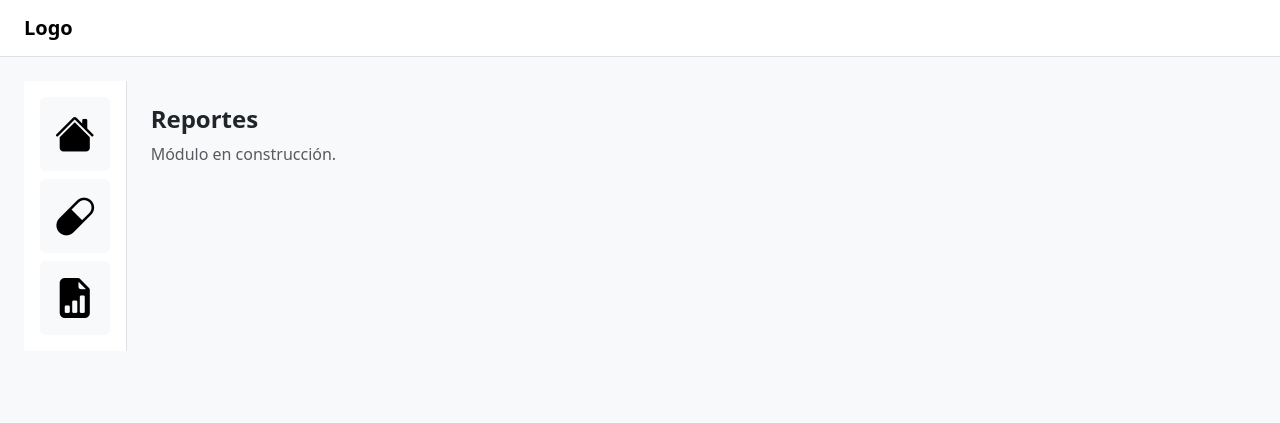
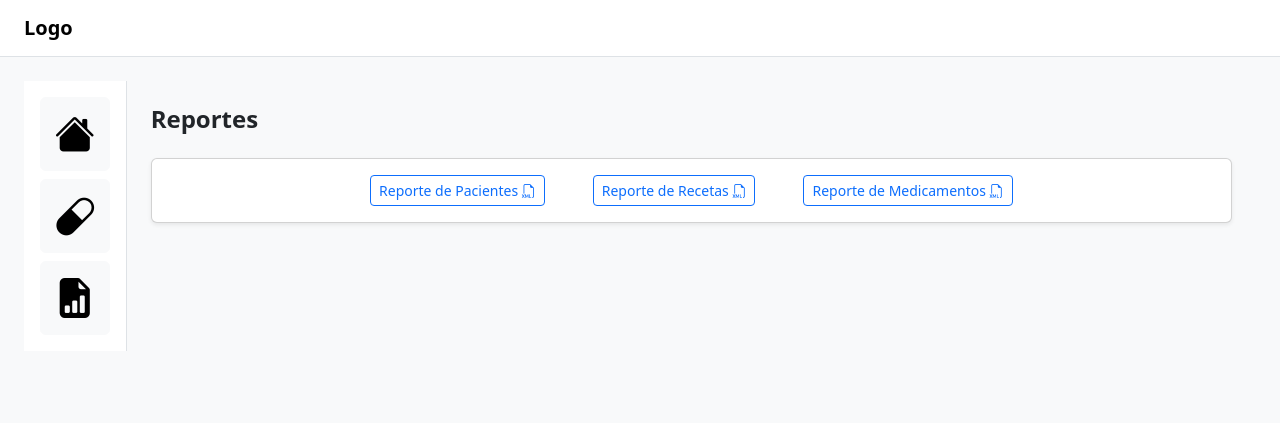
Before and after one commit to Lorena-V/Proyecto-titulo-TI, a Flask app: template app/templates/reportes.html in a window 1280 px wide. Shown: the top 423 px of the page. Run offline with Flask 3, Linux system fonts and the light colour scheme; the template is opened without the code that fills it, so the values that code supplies are empty; some libraries are stand-ins or nearby versions.

Commit message:
Mejora la estructura de los módulos de Reportes y Administración de Usuarios en las plantillas HTML

```diff
--- a/app/templates/reportes.html
+++ b/app/templates/reportes.html
@@ -1,6 +1,36 @@
 {% extends "base_module.html" %}
+
 {% block title %}Reportes{% endblock %}
+
 {% block module_content %}
-<h1 class="h4 fw-bold">Reportes</h1>
-<p class="text-muted mb-0">Módulo en construcción.</p>
+
+<div class="d-flex justify-content-between align-items-center mb-4">
+    <h1 class="h4 fw-bold mb-0">Reportes</h1>
+</div>
+<div class="card shadow-sm">
+    <div class="card-body d-flex justify-content-center gap-5">
+        <!-- Abastecimiento no puede descargar estos reportes -->
+        {% if rol != "ABASTECIMIENTO" %}
+        <button
+            id="btnReportePacientes"
+            class="btn btn-outline-primary btn-sm"
+            type="button">Reporte de Pacientes
+            <i class="bi bi-filetype-xml"></i>
+        </button>
+
+        <button
+            class="btn btn-outline-primary btn-sm"
+            type="button">Reporte de Recetas
+            <i class="bi bi-filetype-xml"></i>
+        </button>
+        {% endif %}
+
+        <button
+            class="btn btn-outline-primary btn-sm"
+            type="button">Reporte de Medicamentos
+            <i class="bi bi-filetype-xml"></i>
+        </button>
+
+    </div>
+</div>
 {% endblock %}
```
Also changed, not shown: app/templates/home.html (+0 -7 lines), app/templates/usuarios.html (+14 -2 lines).
